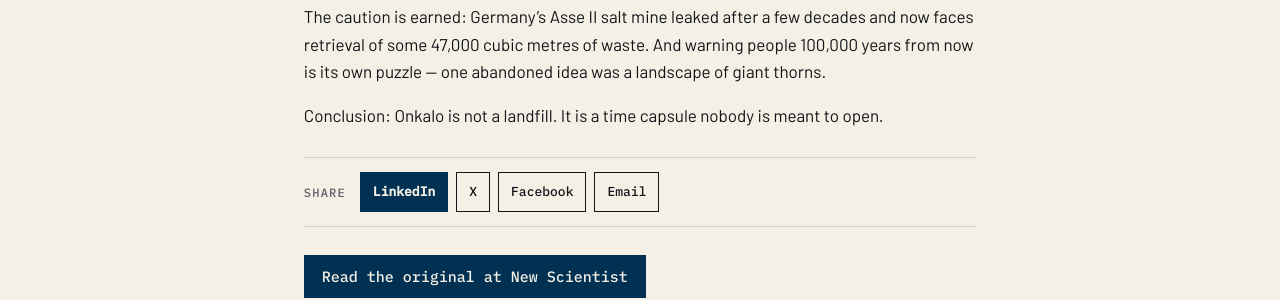
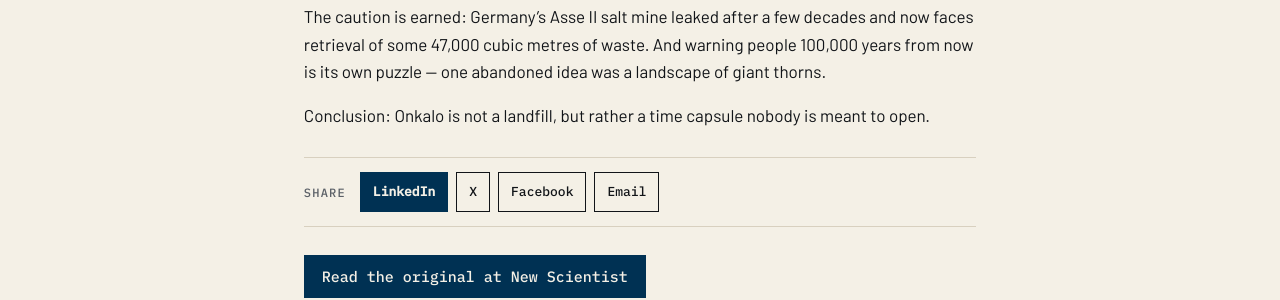
Before and after one commit to katz-news/katz.news, a Jekyll site: the page built from _posts/briefs/2026-11-04-the-nuclear-waste-repository-in-finland-designed-to-outlast.md, in a window 1280 px wide. Shown: the part 704-1004 px from the top of the page. Built offline with Jekyll 4.4.1, drawn with Linux system fonts in a browser that asks for light colours.

```diff
--- a/_data/build.yml
+++ b/_data/build.yml
@@ -1 +1 @@
-published_at: 2026-11-05T18:29:22Z
+published_at: 2026-11-05T18:30:06Z
--- a/_posts/briefs/2026-11-04-the-nuclear-waste-repository-in-finland-designed-to-outlast.md
+++ b/_posts/briefs/2026-11-04-the-nuclear-waste-repository-in-finland-designed-to-outlast.md
@@ -12,4 +12,4 @@ Onkalo, carved into gneiss bedrock on the island of Olkiluoto, is the first engi
 
 The caution is earned: Germany's Asse II salt mine leaked after a few decades and now faces retrieval of some 47,000 cubic metres of waste. And warning people 100,000 years from now is its own puzzle — one abandoned idea was a landscape of giant thorns.
 
-Conclusion: Onkalo is not a landfill. It is a time capsule nobody is meant to open.
+Conclusion: Onkalo is not a landfill, but rather a time capsule nobody is meant to open.
```
